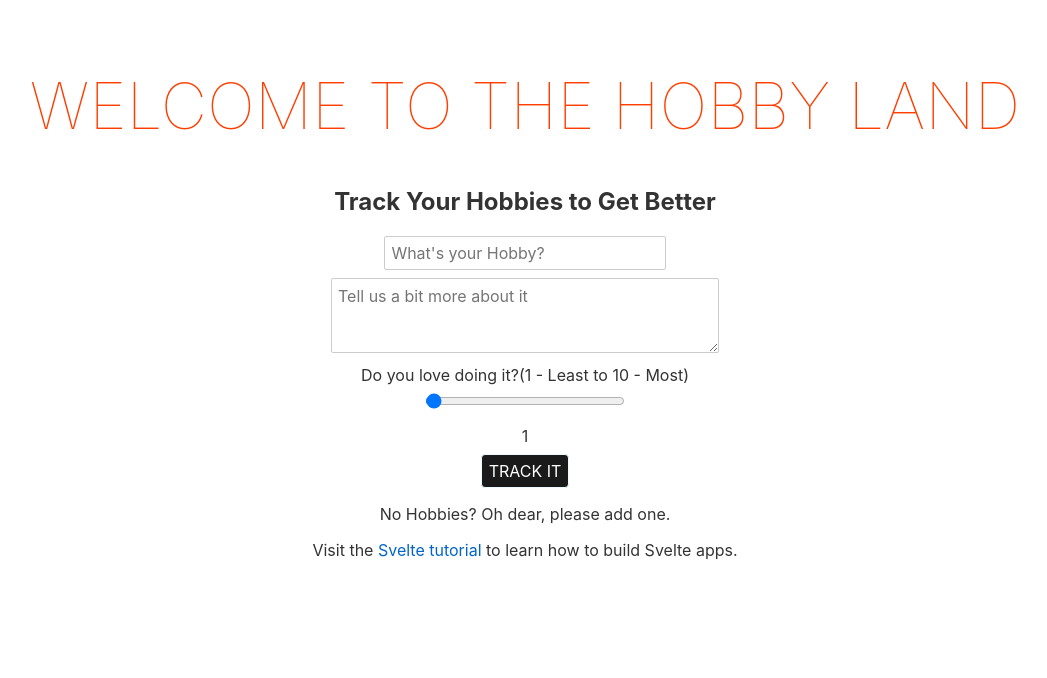
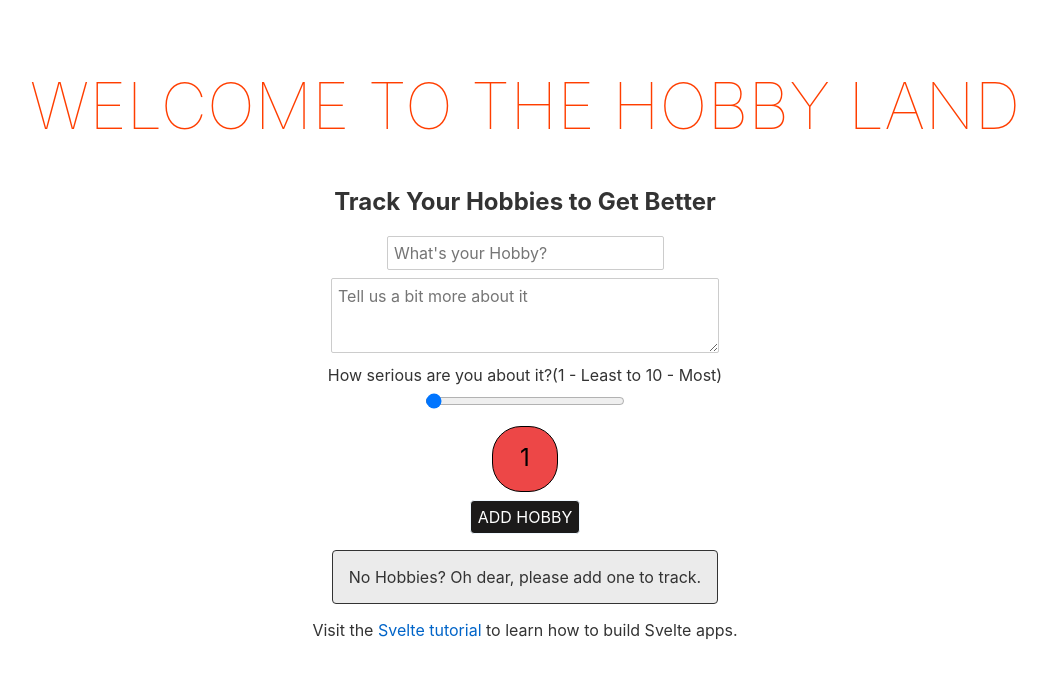
Before and after one commit to atapas/hobbyland, a Svelte app: page / in a window 1280 px wide. Shown: the top 678 px of the page, without its empty margins (115-1162 px from the left). Built offline with nearby package versions, Linux system fonts and the light colour scheme.

Commit message:
feat: Completed style improvements

```diff
--- a/src/App.svelte
+++ b/src/App.svelte
@@ -7,14 +7,42 @@
     let description = '';
     let hobbies =[];
 
-    function addHobby(){
+	const getHobbyLook = (weight) => {
+		let background = '#ed4747';
+		let color = '#000';
+
+		if (weight > 3 && weight <= 6) {
+			background = 'yellow';
+			color = '#000';
+		} else if (weight > 6) {
+
+			background = '#0eb30e';
+			color = '#000';
+		}
+
+		return {background: background, color: color};
+	}
+
+    const addHobby = () => {
+		const look = getHobbyLook(weight);
         const newBook = {
             name : name,
             weight : weight,
-            description: description
+            description: description,
+			look: look
         };
-        hobbies = hobbies.concat(newBook)
+        hobbies = hobbies.concat(newBook);
     }
+
+	const deleteHobby = name => {
+		console.log('hobby to delete', name);
+		//find hobby by name
+		let index = hobbies.findIndex(hobby => hobby.name === name);
+		//remove hobby
+		hobbies.splice(index, 1);
+		hobbies = [...hobbies];
+		console.log('hobbies after delete', hobbies);
+	};
 </script>
 
 <main>
@@ -30,21 +58,26 @@
 			<label for="description"></label>
 			<textarea rows="3" cols="35" id="description" bind:value ={description}  placeholder="Tell us a bit more about it"/>
 		</div>
-		<div>
-			<label for="weight">Do you love doing it?(1 - Least to 10 - Most)</label>
+		<div class="weight-div">
+			<label for="weight">How serious are you about it?(1 - Least to 10 - Most)</label>
 			<input type="range" min="1" max="10" id="weight" bind:value={weight} />
-			<p>{weight}</p>
+			<p style="background-color: {getHobbyLook(weight).background}; color: {getHobbyLook(weight).color};">{weight}</p>
 		</div>
-		<Button on:click={addHobby}>Track It</Button>
+		<Button on:click={addHobby}>Add Hobby</Button>
 	</section>
 	<div class="hobby-list">
 		{#if hobbies.length === 0}
-			<p>
-				No Hobbies? Oh dear, please add one.
+			<p class="no-hobby">
+				No Hobbies? Oh dear, please add one to track.
 			</p>
 		{:else}
 			{#each hobbies as hobby}
-				<Hobby name={hobby.name} weight={hobby.weight} description={hobby.description}/>
+				<Hobby
+					name={hobby.name}
+					weight={hobby.weight}
+					description={hobby.description}
+					look={hobby.look}
+					deleteHobby={deleteHobby} />
 			{/each}
 		{/if}
 	</div>
@@ -81,13 +114,37 @@
 		align-items: center;
 	}
 
+	.no-hobby {
+		padding: 1em;
+    	border: 1px solid;
+    	border-radius: 4px;
+    	background-color: #ebebeb;
+	}
+
+	.weight-div {
+		display: flex;
+		flex-direction: column;
+		align-content: center;
+		justify-content: center;
+		align-items: center;
+	}
+
+	.weight-div p {
+		width: 2rem;
+		height: 2rem;
+		border: 1px solid #000;
+		border-radius: 29px;
+		padding: 1rem;
+		font-size: 1.5rem;
+	}
+
 	input[type="range"] {
 		padding: 0;
 		margin-top: 0.4em;
 		width: 200px;
 	}
 	input[type="text"] {
-		width: 282px;
+		width: 277px;
 	}
 	@media (min-width: 640px) {
 		main {
--- a/src/Hobby.svelte
+++ b/src/Hobby.svelte
@@ -2,9 +2,12 @@
     export let name;
     export let description;
     export let weight;
+    export let look = {background: '#fff', color: '#000'};
+    export let deleteHobby;
 </script>
 
-<div>
+<div style="background-color: {look.background}; color: {look.color};">
+    <span class="close" on:click={() => deleteHobby(name)}>X</span>
     <h3>{name}</h3>
     <p>{description}</p>
     <span>{weight}</span>
@@ -24,4 +27,9 @@
         margin: 1rem;
         border: 1px solid #ececec;
     }
+
+    .close {
+        float: right;
+        cursor: pointer;
+    }
 </style>
--- a/src/main.js
+++ b/src/main.js
@@ -1,10 +1,7 @@
 import App from './App.svelte';
 
 const app = new App({
-	target: document.body,
-	props: {
-		name: 'world'
-	}
+	target: document.body
 });
 
 export default app;
```
